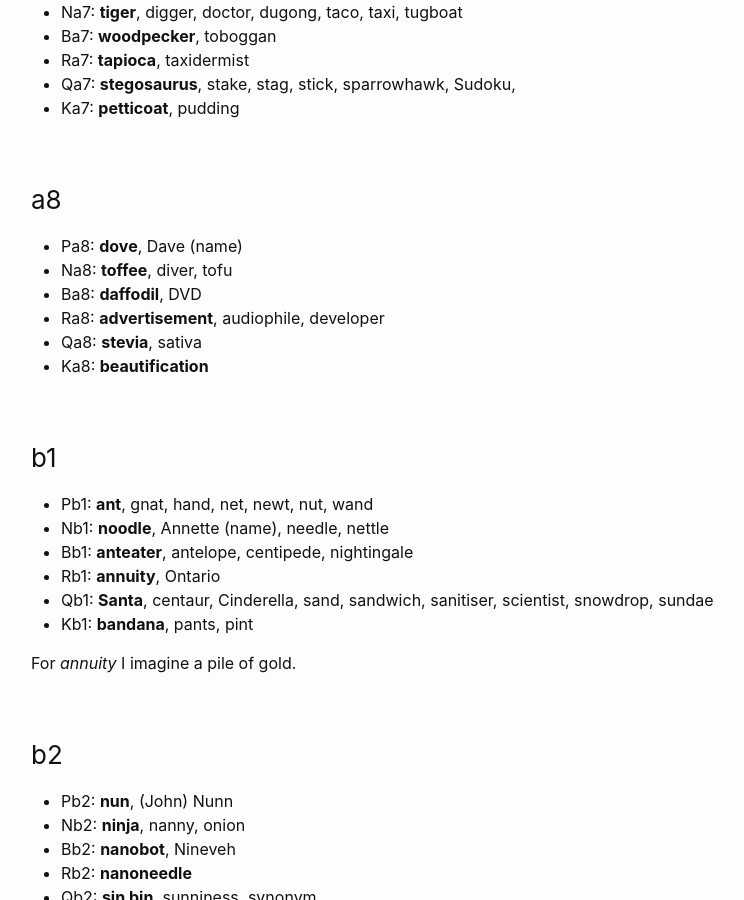
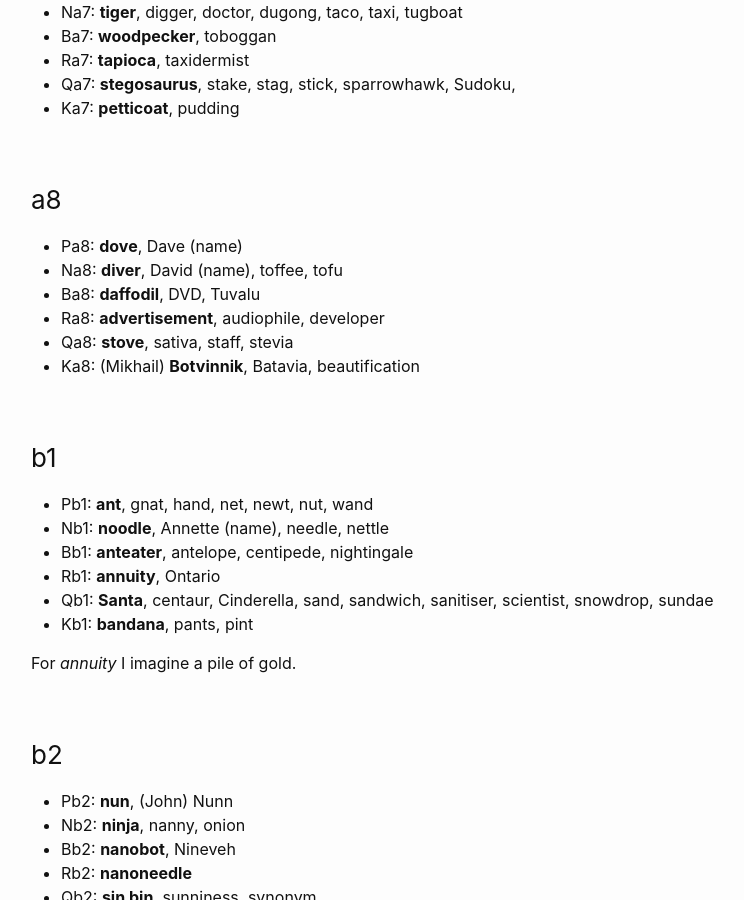
Before and after one commit to liontailedmacaque/liontailedmacaque.github.io, a Jekyll site: the page built from chessmemorypalace/picturewords.md, in a window 1280 px wide and 900 px high, scrolled down 2030 px. Shown: the whole window, without its empty margins (239-983 px from the left). Built offline with Jekyll 4.4.1, drawn with Linux system fonts in a browser that asks for light colours.

Commit message:
Update picturewords.md

```diff
--- a/chessmemorypalace/picturewords.md
+++ b/chessmemorypalace/picturewords.md
@@ -99,11 +99,11 @@ If you spot any mistakes, [please tell me](/contact).
 
 
 - Pa8: **dove**, Dave (name)
-- Na8: **toffee**, diver, tofu
-- Ba8: **daffodil**, DVD
+- Na8: **diver**, David (name), toffee, tofu
+- Ba8: **daffodil**, DVD, Tuvalu
 - Ra8: **advertisement**, audiophile, developer
-- Qa8: **stevia**, sativa
-- Ka8: **beautification**
+- Qa8: **stove**, sativa, staff, stevia
+- Ka8: (Mikhail) **Botvinnik**, Batavia, beautification
 
 
 
```
